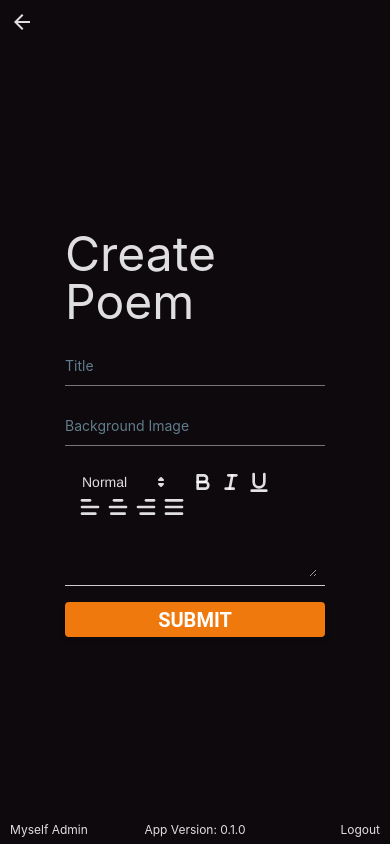
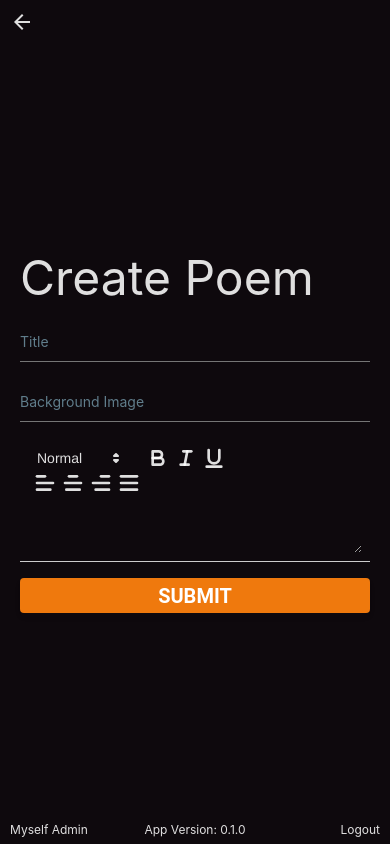
Before and after one commit to RDoneux/mslf-web-admin, a React (Vite) app: page /create-poem in a window 390 px wide. Built offline with nearby package versions, Linux system fonts and the light colour scheme; no server answers; sample sign-in values are in the browser's storage.

Commit message:
fix: adds mobile styles for create/edit poem pages

```diff
--- a/src/routes/create-poem/CreatePoem.tsx
+++ b/src/routes/create-poem/CreatePoem.tsx
@@ -78,7 +78,9 @@ export default function CreatePoem() {
   }
 
   return (
-    <form className={`${styles['form']} grid grid-cols-1 gap-4 w-2/3 mt-24`}>
+    <form
+      className={`${styles['form']} grid grid-cols-1 gap-4 w-full p-5 mt-24 md:w-2/3`}
+    >
       <BackButton />
       <h1 className="text-5xl">{id ? 'Edit Poem' : 'Create Poem'}</h1>
       <MslfInput
```
